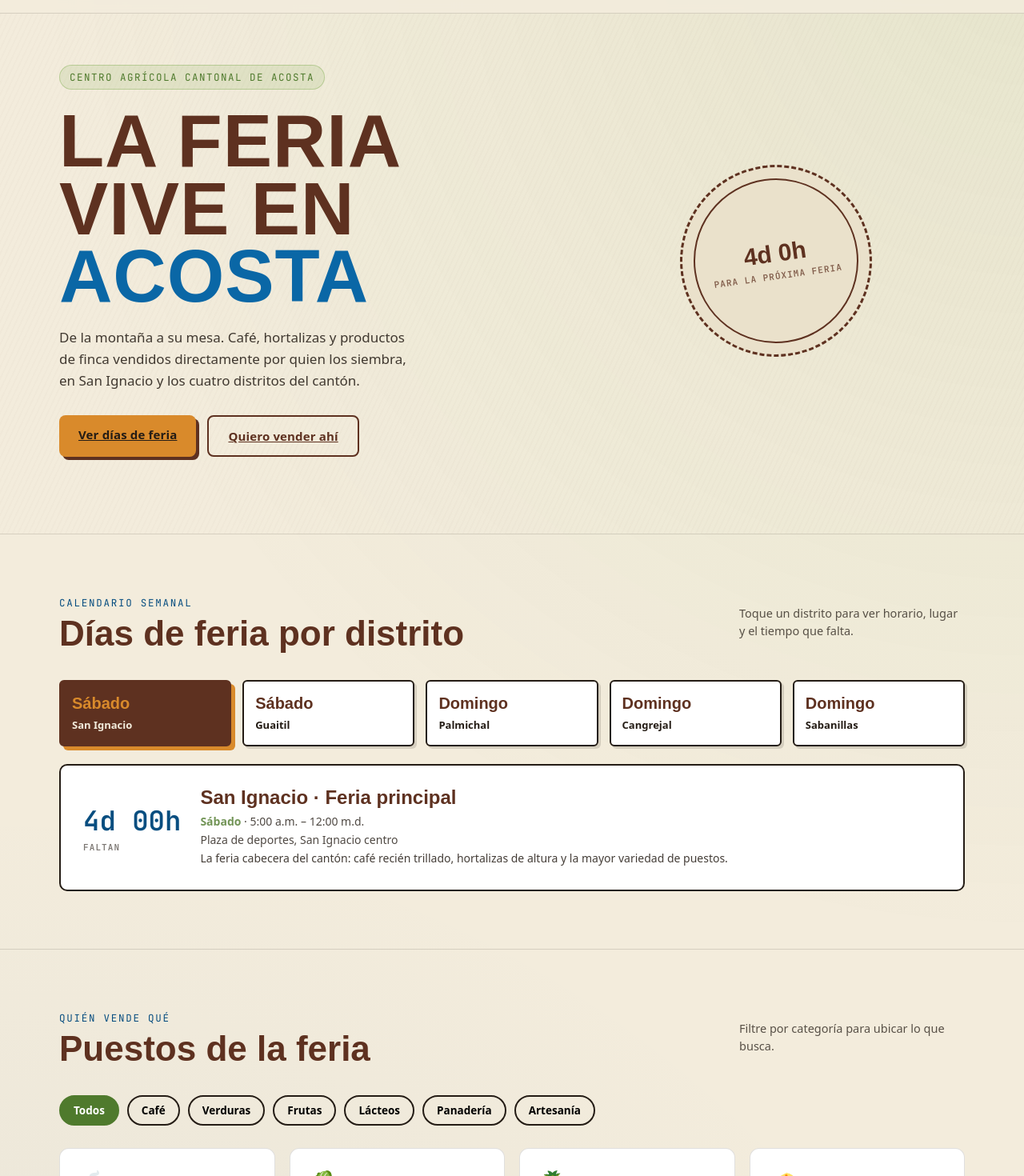
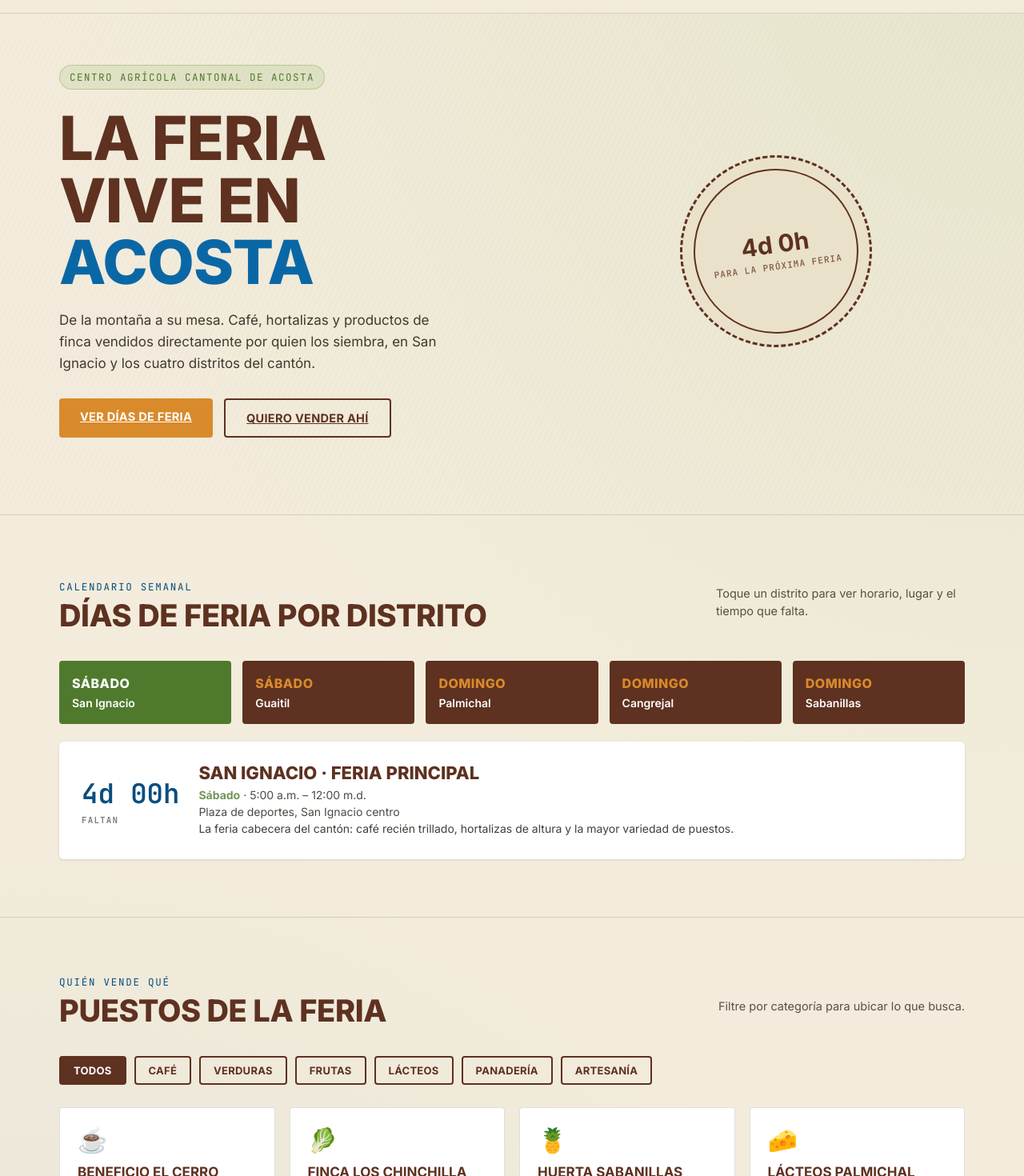
Before and after one commit to kacn1z-del/cac-acosta, a React (Vite) app: page / in a window 1280 px wide. Shown: the part 60-1530 px from the top of the page at 80% size. Built offline with nearby package versions, Linux system fonts and the light colour scheme.

Commit message:
Actualizar index.css

```diff
--- a/src/index.css
+++ b/src/index.css
@@ -18,8 +18,8 @@
   --maduro-oscuro: #B06E1D;
   --linea: rgba(36, 28, 21, 0.14);
 
-  --fuente-stencil: 'Big Shoulders Stencil', sans-serif;
-  --fuente-cuerpo: 'Work Sans', system-ui, sans-serif;
+  --fuente-stencil: 'Inter', system-ui, sans-serif;
+  --fuente-cuerpo: 'Inter', system-ui, sans-serif;
   --fuente-dato: 'JetBrains Mono', monospace;
 
   color-scheme: light;
@@ -201,10 +201,11 @@ button {
 
 .hero__titulo {
   font-family: var(--fuente-stencil);
-  font-weight: 900;
-  font-size: clamp(48px, 8vw, 92px);
-  line-height: 0.92;
-  letter-spacing: 0.01em;
+  font-weight: 800;
+  font-size: clamp(40px, 7vw, 76px);
+  line-height: 1.02;
+  letter-spacing: -0.01em;
+  text-transform: uppercase;
   margin: 0 0 20px;
   color: var(--tierra);
 }
@@ -230,29 +231,28 @@ button {
 
 .boton {
   border: none;
-  border-radius: 8px;
-  padding: 14px 24px;
+  border-radius: 4px;
+  padding: 14px 26px;
   font-weight: 700;
-  font-size: 15px;
-  letter-spacing: 0.01em;
-  transition: transform 0.15s ease, box-shadow 0.15s ease;
+  font-size: 14.5px;
+  letter-spacing: 0.02em;
+  text-transform: uppercase;
+  transition: background 0.15s ease, transform 0.1s ease;
 }
-.boton:hover { transform: translateY(-2px); }
-.boton:active { transform: translateY(0); }
+.boton:active { transform: scale(0.98); }
 
 .boton--principal {
   background: var(--maduro);
-  color: var(--tinta);
-  box-shadow: 4px 4px 0 var(--tierra);
+  color: #fff;
 }
-.boton--principal:hover { box-shadow: 6px 6px 0 var(--tierra); }
+.boton--principal:hover { background: var(--maduro-oscuro); }
 
 .boton--fantasma {
   background: transparent;
   color: var(--tierra);
   border: 2px solid var(--tierra);
 }
-.boton--fantasma:hover { background: rgba(94,53,39,0.06); }
+.boton--fantasma:hover { background: var(--tierra); color: #fff; }
 
 /* Sello rotado — elemento firma */
 .hero__saco {
@@ -323,11 +323,13 @@ button {
 
 .seccion__titulo {
   font-family: var(--fuente-stencil);
-  font-weight: 700;
-  font-size: clamp(30px, 4vw, 44px);
+  font-weight: 800;
+  font-size: clamp(26px, 3.6vw, 38px);
+  text-transform: uppercase;
+  letter-spacing: -0.01em;
   color: var(--tierra);
   margin: 0;
-  line-height: 1;
+  line-height: 1.05;
 }
 
 .seccion__nota {
@@ -346,49 +348,48 @@ button {
 }
 
 .cajon {
-  border: 2px solid var(--tinta);
-  background: #fff;
-  border-radius: 6px;
-  padding: 16px 14px;
+  border: none;
+  background: var(--tierra);
+  color: #fff;
+  border-radius: 4px;
+  padding: 18px 16px;
   text-align: left;
   position: relative;
-  transition: transform 0.15s ease, box-shadow 0.15s ease, background 0.15s ease;
-  box-shadow: 3px 3px 0 var(--linea);
+  transition: background 0.15s ease;
 }
 .cajon:hover {
-  transform: translateY(-3px);
-  box-shadow: 5px 5px 0 var(--cultivo);
+  background: var(--tierra-oscuro);
 }
 .cajon[aria-pressed="true"] {
-  background: var(--tierra);
-  color: var(--papel);
-  border-color: var(--tierra);
-  box-shadow: 5px 5px 0 var(--maduro);
+  background: var(--cultivo-oscuro-solid);
 }
-.cajon[aria-pressed="true"] .cajon__distrito { color: var(--papel); }
-.cajon[aria-pressed="true"] .cajon__dia { color: var(--maduro); }
+.cajon[aria-pressed="true"] .cajon__distrito { color: #fff; }
+.cajon[aria-pressed="true"] .cajon__dia { color: #fff; }
 
 .cajon__dia {
   display: block;
   font-family: var(--fuente-stencil);
-  font-weight: 700;
-  font-size: 20px;
-  color: var(--tierra);
+  font-weight: 800;
+  font-size: 16px;
+  text-transform: uppercase;
+  letter-spacing: 0.03em;
+  color: var(--maduro);
   margin-bottom: 6px;
 }
 .cajon__distrito {
   display: block;
-  font-size: 13px;
+  font-size: 14px;
   font-weight: 600;
-  color: var(--tinta);
+  color: #fff;
 }
 
 .panel-dia {
   margin-top: 22px;
-  border: 2px solid var(--tinta);
-  border-radius: 10px;
+  border: none;
+  border-radius: 6px;
   padding: 26px 28px;
   background: #fff;
+  box-shadow: 0 1px 3px rgba(36,28,21,0.12);
   display: grid;
   grid-template-columns: auto 1fr;
   gap: 24px;
@@ -417,7 +418,9 @@ button {
 
 .panel-dia__titulo {
   font-family: var(--fuente-stencil);
-  font-size: 24px;
+  font-weight: 800;
+  font-size: 22px;
+  text-transform: uppercase;
   color: var(--tierra);
   margin: 0 0 6px;
 }
@@ -467,20 +470,23 @@ button {
   margin-bottom: 28px;
 }
 .filtro {
-  border: 2px solid var(--tinta);
+  border: 2px solid var(--tierra);
   background: transparent;
-  border-radius: 999px;
+  color: var(--tierra);
+  border-radius: 4px;
   padding: 8px 16px;
-  font-size: 13.5px;
-  font-weight: 600;
+  font-size: 13px;
+  font-weight: 700;
+  text-transform: uppercase;
+  letter-spacing: 0.02em;
   display: inline-flex;
   align-items: center;
   gap: 8px;
   transition: background 0.15s ease, color 0.15s ease;
 }
 .filtro[aria-pressed="true"] {
-  background: var(--cultivo-oscuro-solid);
-  border-color: var(--cultivo-oscuro-solid);
+  background: var(--tierra);
+  border-color: var(--tierra);
   color: #fff;
 }
 
@@ -492,13 +498,13 @@ button {
 
 .puesto {
   border: 1px solid var(--linea);
-  border-radius: 12px;
+  border-radius: 4px;
   background: #fff;
   padding: 22px;
-  transition: transform 0.15s ease, border-color 0.15s ease;
+  transition: box-shadow 0.15s ease, border-color 0.15s ease;
 }
 .puesto:hover {
-  transform: translateY(-3px);
+  box-shadow: 0 2px 8px rgba(36,28,21,0.1);
   border-color: var(--cultivo);
 }
 .puesto__icono {
@@ -508,7 +514,9 @@ button {
 }
 .puesto__nombre {
   font-family: var(--fuente-stencil);
-  font-size: 19px;
+  font-weight: 700;
+  font-size: 17px;
+  text-transform: uppercase;
   color: var(--tierra);
   margin: 0 0 6px;
 }
@@ -545,7 +553,9 @@ button {
 }
 .cta-productor__titulo {
   font-family: var(--fuente-stencil);
-  font-size: clamp(26px, 4vw, 36px);
+  font-weight: 800;
+  font-size: clamp(24px, 3.6vw, 32px);
+  text-transform: uppercase;
   margin: 0 0 10px;
 }
 .cta-productor__texto {
@@ -559,7 +569,9 @@ button {
   background: var(--papel);
   color: var(--cielo-oscuro);
   white-space: nowrap;
-  box-shadow: 4px 4px 0 var(--tierra-oscuro);
+}
+.boton--claro:hover {
+  background: #fff;
 }
 
 /* ---------- Pie ---------- */
```
